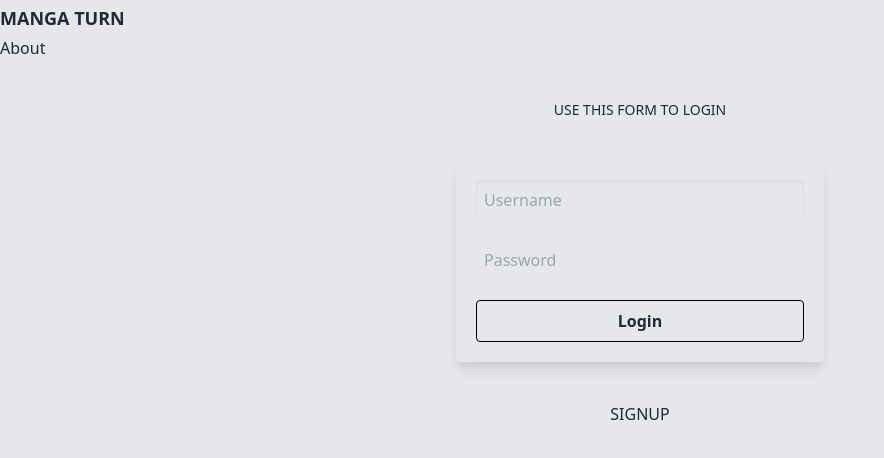
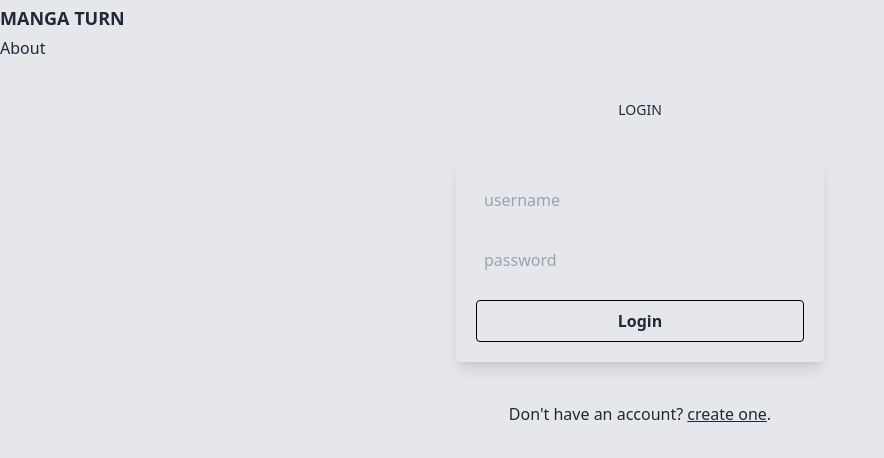
Before and after one commit to agmmtoo/manga-turn, a React (Create React App) app: page /manga/1/chapter/1 in a window 1280 px wide. Shown: the top 458 px of the page, without its empty margins (0-884 px from the left). Built offline with nearby package versions, Linux system fonts and the light colour scheme.

Commit message:
login & register design ok

```diff
--- a/src/App.js
+++ b/src/App.js
@@ -1,13 +1,13 @@
 import "./index.css";
 import useToken from "./components/hooks/token-hook";
-import LoginForm from "./components/LoginForm";
+import NoToken from "./components/NoToken";
 import Menu from "./components/Menu";
 import UserContextProvider from "./components/hooks/data-context";
 
 const App = ({ children }) => {
   const [token, setToken] = useToken();
 
-  if (!token) return <LoginForm setToken={setToken} />
+  if (!token) return <NoToken setToken={setToken} />
   return (
     <main>
       <Menu />
--- /dev/null
+++ b/src/components/Login.js
@@ -0,0 +1,57 @@
+import { useState } from 'react';
+import LoginFetch from "./hooks/LoginFetch";
+
+const Login = ({ setLogin, setToken }) => {
+    const [state, setState] = useState({ username: '', password: '' });
+    const [error, setError] = useState();
+    const inputOnChangeHandler = ({ target: { name, value } }) => setState({ ...state, [name]: value });
+
+    const onSubmitHandler = async event => {
+        event.preventDefault();
+        // see @https://axios-http.com/docs/handling_errors
+        const { username, password } = state;
+
+        const res = await LoginFetch({ mode: "login", username, password });
+        console.log(res);
+        if (res) switch (res.status) {
+            case 200:
+                setToken(res.data.accessToken);
+                break;
+            case 400: setError(res.data.message);
+                break;
+            default: setError("Unknown error")
+        }
+    };
+
+    return (
+        <div className="mt-10 w-full mx-auto max-w-md text-center">
+            {error ? <p className="text-red-600 font-medium uppercase">{error}</p> : <p className="font-medium uppercase">Login</p>}
+            <form onSubmit={onSubmitHandler} className="m-10 p-5 shadow-lg rounded flex flex-col justify-center gap-5">
+                <input
+                    name="username"
+                    placeholder="username"
+                    value={state.username}
+                    onChange={inputOnChangeHandler}
+                    className="appearance-none bg-transparent py-2 px-2"
+                    required />
+
+                <input
+                    name="password"
+                    type="password"
+                    placeholder="password"
+                    value={state.password}
+                    onChange={inputOnChangeHandler}
+                    className="appearance-none bg-transparent py-2 px-2"
+                    required />
+
+                <button className="px-4 py-2 capitalize font-semibold border rounded border-black dark:border-white">
+                    Login
+                </button>
+            </form>
+
+            Don't have an account? <button onClick={() => setLogin(false)} className="underline">create one</button>.
+        </div>
+    );
+}
+
+export default Login;
--- a/src/components/LoginForm.js
+++ /dev/null
@@ -1,47 +0,0 @@
-import { useState } from "react";
-import LoginFetch from "./hooks/LoginFetch";
-import "../index.css";
-
-export default function LoginForm({ setToken }) {
-    const [mode, setMode] = useState('login');
-    const [username, setUsername] = useState('');
-    const [password, setPassword] = useState('');
-    const [error, setError] = useState();
-
-    const handleSubmit = async e => {
-        setUsername("");
-        setPassword("");
-        e.preventDefault();
-
-        // see @https://axios-http.com/docs/handling_errors
-
-        const res = await LoginFetch({ mode, username, password });
-        console.log(res);
-        if (res) switch (res.status) {
-            case 200:
-                setToken(res.data.accessToken);
-                break;
-            case 400: setError(res.data.message);
-                break;
-            default: setError("Unknown error")
-        }
-    };
-    const switchMode = e => {
-        e.preventDefault();
-        setUsername("");
-        setPassword("");
-        setError();
-        setMode(mode === "login" ? "signup" : "login");
-    }
-    return (
-        <div className="mt-10 w-full mx-auto max-w-md text-center ">
-            {error ? <p className="text-red-600 font-medium uppercase">{error}</p> : <p className="font-medium uppercase">Use this form to {mode}</p>}
-            <form onSubmit={handleSubmit} className="m-10 p-5 shadow-lg rounded flex flex-col justify-center gap-5">
-                <input type="text" value={username} onChange={e => setUsername(e.target.value)} placeholder="Username" required className="appearance-none bg-transparent shadow-inner py-2 px-2" />
-                <input type="password" value={password} onChange={e => setPassword(e.target.value)} placeholder="Password" required className="appearance-none bg-transparent py-2 px-2" />
-                <button className="px-4 py-2 capitalize font-semibold border rounded border-black dark:border-white ">{mode}</button>
-            </form>
-            <button onClick={switchMode} className="uppercase">{mode === "login" ? "signup" : "login"}</button>
-        </div>
-    );
-}
--- /dev/null
+++ b/src/components/NoToken.js
@@ -0,0 +1,14 @@
+import { useState } from 'react';
+
+import Login from './Login';
+import Register from './Register';
+
+const NoToken = ({ setToken }) => {
+    const [login, setLogin] = useState(true);
+
+    if (login) return <Login setLogin={setLogin} setToken={setToken} />
+    return <Register setLogin={setLogin} />
+
+}
+
+export default NoToken;
--- /dev/null
+++ b/src/components/Register.js
@@ -0,0 +1,63 @@
+import { useState } from 'react';
+import LoginFetch from "./hooks/LoginFetch";
+
+const Register = ({ setLogin }) => {
+    const [state, setState] = useState({ username: '', password: '', password2: '' });
+    const [error, setError] = useState();
+    const inputOnChangeHandler = ({ target: { name, value } }) => setState({ ...state, [name]: value });
+    const onSubmitHandler = async event => {
+        event.preventDefault();
+        // see @https://axios-http.com/docs/handling_errors
+        const { username, password } = state;
+        const res = await LoginFetch({ mode: "signup", username, password });
+        console.log(res);
+        if (res) switch (res.status) {
+            case 200:
+                setLogin(true);
+                break;
+            case 400: setError(res.data.message);
+                break;
+            default: setError("Unknown error")
+        }
+    };
+
+    return (
+        <div className="mt-10 w-full mx-auto max-w-md text-center ">
+            {error ? <p className="text-red-600 font-medium uppercase">{error}</p> : <p className="font-medium uppercase">Signup</p>}
+            <form onSubmit={onSubmitHandler} className="m-10 p-5 shadow-lg rounded flex flex-col justify-center gap-5">
+                <input
+                    name="username"
+                    placeholder="username"
+                    value={state.username}
+                    onChange={inputOnChangeHandler}
+                    className="appearance-none bg-transparent py-2 px-2"
+                    required />
+
+                <input
+                    name="password"
+                    type="password"
+                    placeholder="password"
+                    value={state.password}
+                    onChange={inputOnChangeHandler}
+                    className="appearance-none bg-transparent py-2 px-2"
+                    required />
+
+                {(state.password !== state.password2) && <p style={{ color: "red" }}>Passwords don\'t match.</p>}
+
+                <input
+                    name="password2"
+                    type="password"
+                    placeholder="type password again"
+                    value={state.password2}
+                    onChange={inputOnChangeHandler}
+                    className="appearance-none bg-transparent py-2 px-2"
+                    required />
+
+                {(state.password === state.password2) && <button className="px-4 py-2 capitalize font-semibold border rounded border-black dark:border-white">Register</button>}
+            </form>
+            Already have an account ? <button onClick={() => setLogin(true)} className="underline">login</button>.
+        </div >
+    );
+}
+
+export default Register;
```
